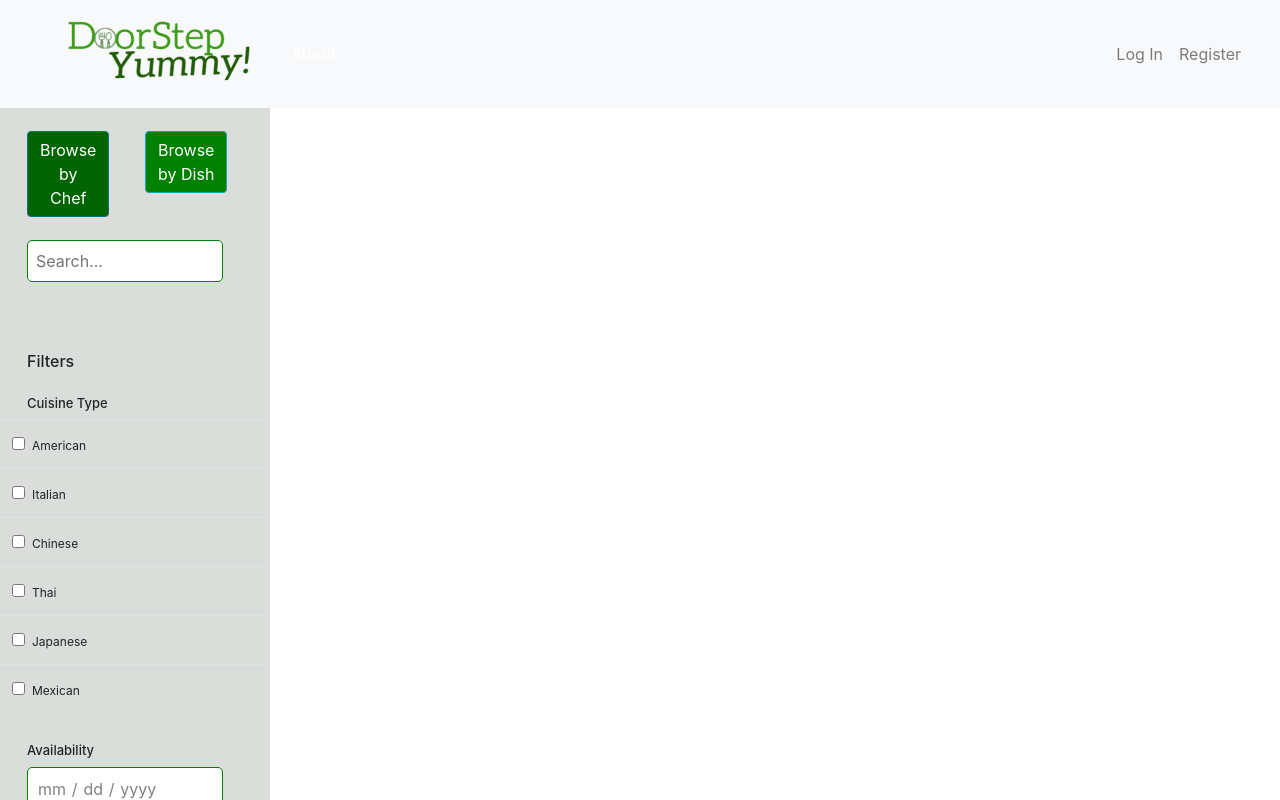
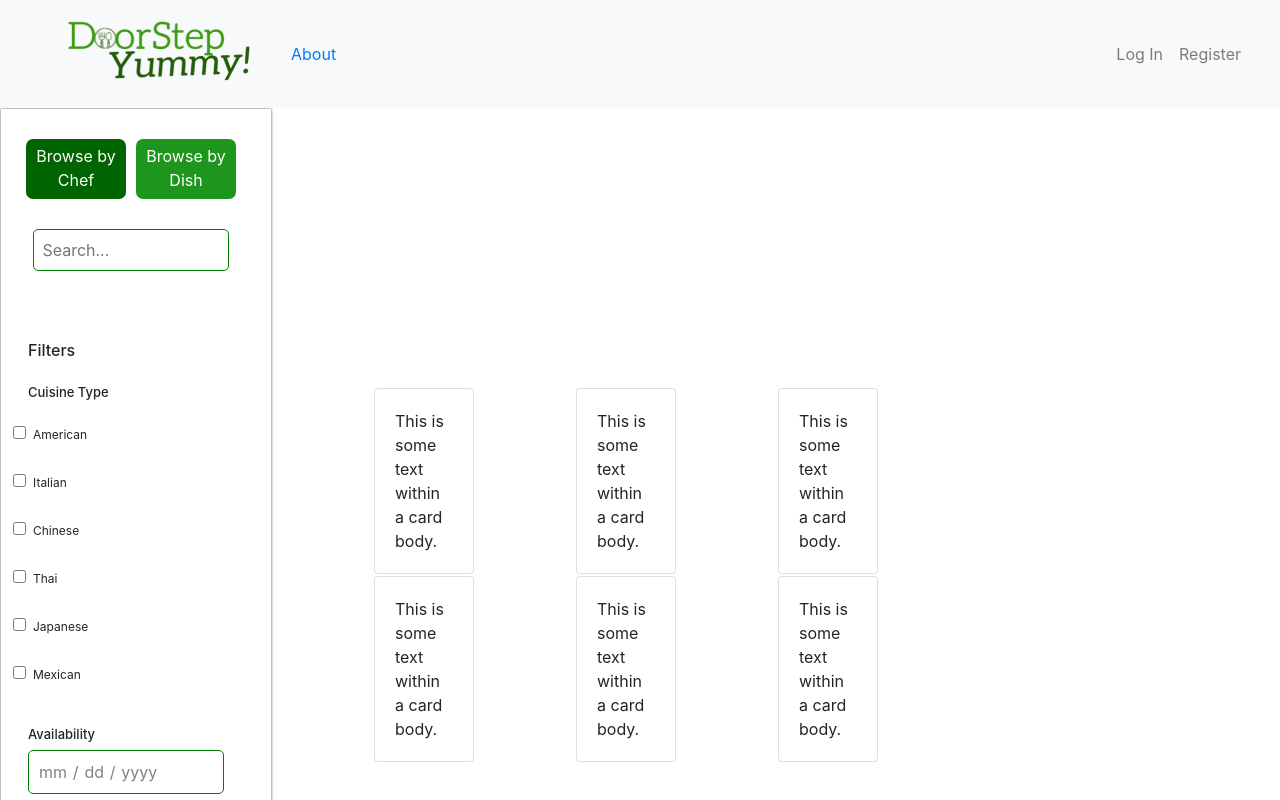
Before and after one commit to CEN3031-4d/DoorStepYum, a React (Create React App) app in the folder client/: page /BrowsebyChef in a window 1280 px wide. Shown: the top 800 px of the page. Built offline with nearby package versions, Linux system fonts and the light colour scheme.

Commit message:
work in progress

```diff
--- a/client/src/App.js
+++ b/client/src/App.js
@@ -10,7 +10,6 @@ import Header from "./components/Header/Header"
 
 const App = () => {
   return (
-
 
     <div>
       <Header />
--- a/client/src/views/BrowsebyChef/BrowsebyChef.css
+++ b/client/src/views/BrowsebyChef/BrowsebyChef.css
@@ -3,15 +3,54 @@
     align-items: stretch;
 }
 
-a:link{
-    color:white;
+#sidebar {
+    background-color: rgb(255, 255, 255) !important;
+    min-width: 270px;
+    max-width: 270px;
+    min-height: 100vh;
+    box-shadow: 0px 0 3px 0 #555;
 }
 
-.searchwrapper{
-    align-items: center;
-    margin-top: 80px;
-    margin-left: 10%;
+#button1{
+background-color: darkgreen;
+margin-left: 40px;
+margin-top:30px;
+width: 100px;
+text-decoration: none;
+text-align: center;
+height: 60px;
+padding: 5px;
+border-radius: 7px;
+color: white;
+}
 
+#button1:hover{
+  cursor: pointer;
+}
+
+#button2{
+background-color: rgb(30, 150, 30);
+margin-left: 10px;
+margin-top: 30px;
+width: 100px;
+text-decoration: none !important;
+color: white;
+text-align: center;
+height: 60px;
+padding: 5px;
+border-radius: 7px;
+}
+
+#button2:hover{
+  cursor: pointer;
+  background-color: darkgreen;
+}
+
+
+#searchbar{
+  padding: 8px;
+  margin-top: 30px;
+  margin-left: 12%;
 }
 
 .filterheader{
@@ -20,24 +59,20 @@ a:link{
     margin-bottom: 25px;
 }
 
+
 .form-check-label{
-    font-size: 12px;
+    font-size: 12px !important;
 }
 
 #tablecuisine{
     margin-bottom: 30px;
+    border-collapse: collapse;
 }
 
-#sidebar {
-    background-color: rgb(218, 221, 218);
-    min-width: 270px;
-    max-width: 270px;
-    min-height: 100vh;
+td{
+    border: none !important;
 }
 
-#sidebar.active {
-    margin-left: -250px;
-}
 
 .h1style{
     font-size: 13px;
@@ -65,7 +100,7 @@ input[type=range] {
     height: 16px;
     width: 16px;
     border-radius: 41px;
-    background: #ffffff;
+    background: #a19f9f !important;
     cursor: pointer;
     -webkit-appearance: none;
     margin-top: -6px;
@@ -89,7 +124,7 @@ input[type=range] {
     height: 36px;
     width: 16px;
     border-radius: 41px;
-    background: #acaaaa;
+    background: #686767 !important;
     cursor: pointer;
   }
   input[type=range]::-ms-track {
@@ -118,7 +153,7 @@ input[type=range] {
     height: 36px;
     width: 16px;
     border-radius: 41px;
-    background: #d1cfcf;
+    background: #686666 !important;
     cursor: pointer;
     height: 8.4px;
   }
@@ -145,3 +180,17 @@ input[type=range] {
   input[type=date]::-webkit-datetime-edit-year-field { color: rgb(129, 129, 131); }
   input[type=date]::-webkit-inner-spin-button { display: none; }
   input[type=date]::-webkit-calendar-picker-indicator { background: white; height: 15px;}
+
+  .card{
+    width:100px;
+    margin-left: 100px;
+  }
+
+  tr{
+    border: none !important;
+  }
+
+  table{
+    border-collapse: collapse !important;
+    border: none !important;
+  }
--- a/client/src/views/BrowsebyChef/BrowsebyChef.js
+++ b/client/src/views/BrowsebyChef/BrowsebyChef.js
@@ -2,29 +2,27 @@ import React from 'react';
 import './BrowsebyChef.css';
 import {
     BrowserRouter as Router,
-    Switch,
-    Route,
+    Redirect,
     Link
   } from "react-router-dom";
-
-
 
 function BrowsebyChef() {
 
     return (
         <div>
-	    <header id="page-header"></header>
 
-    <div class="wrapper">
-    <nav id="sidebar">
+        <table>
+        <tr>
+	    <td>
+        <div class="wrapper">
+        <nav id="sidebar">
         <div class = "row">
-        <div class = "button1"><button class="btn btn-info active" type="button" style={{backgroundColor: 'darkgreen'}}>Browse by Chef</button></div>
-        <div class= "button2"><a class="btn btn-info" type="button" style={{backgroundColor: 'green'}}><Link to="/BrowsebyDish" style={{textDecoration: 'none'}}>Browse by Dish</Link></a></div>
+        <a id= "button1" >Browse by Chef</a>
+        <a id="button2" href="/BrowsebyDish">Browse by Dish</a>
         </div>
 
-        <div class ="searchwrapper">
-        <input type="search" placeholder="Search..." style={{padding: '8px'}}/>
-        </div>
+        <input type="search" id="searchbar" placeholder="Search..."/>
+
 
         <div class = "filterheader">
         <h6>Filters</h6>
@@ -79,14 +77,71 @@ function BrowsebyChef() {
                     <h1 class="h1style">Rating</h1>
                     <input id="slider" type="range" />
 
+    </nav>
+    </div>
+    </td>
 
-    </nav>
+    <td>
 
-    </div>
+        <table id="display">
+
+        <tr>
+        <td>
+        <div class="card">
+        <div class="card-body">
+        This is some text within a card body.
+        </div>
+        </div>
+        </td>
+        <td>
+        <div class="card">
+        <div class="card-body">
+        This is some text within a card body.
+        </div>
+        </div>
+        </td>
+        <td>
+        <div class="card">
+        <div class="card-body">
+        This is some text within a card body.
+        </div>
+        </div>
+        </td>
+        </tr>
+
+
+        <tr>
+        <td>
+        <div class="card">
+        <div class="card-body">
+        This is some text within a card body.
+        </div>
+        </div>
+        </td>
+        <td>
+        <div class="card">
+        <div class="card-body">
+        This is some text within a card body.
+        </div>
+        </div>
+        </td>
+        <td>
+        <div class="card">
+        <div class="card-body">
+        This is some text within a card body.
+        </div>
+        </div>
+        </td>
+        </tr>
+
+
+
+        </table>
+        </td>
+    </tr>
+    </table>
 
         </div>
-
-
     );
 }
 export default BrowsebyChef;
--- a/client/src/views/BrowsebyDish/BrowsebyDish.css
+++ b/client/src/views/BrowsebyDish/BrowsebyDish.css
@@ -3,34 +3,50 @@
     align-items: stretch;
 }
 
-.button1{
-    padding: 6px  12px;
-    margin-top: 17px;
-    width: 70px;
-    height: 35px;
-    font-size: 7px;
-    margin-left: 10%;
-    margin-right: 10px;
+#sidebar {
+  background-color: rgb(255, 255, 255) !important;
+  min-width: 270px;
+  max-width: 270px;
+  min-height: 100vh;
+  box-shadow: 0px 0 3px 0 #555;
 }
 
-.button2{
-    padding: 6px  12px;
-    margin: 8px 0px 0px;
-    margin-top: 17px;
-    width: 70px;
-    height: 35px;
-    font-size: 7px;
-    margin-left: 38px;
-    margin-right: 10px;
+#button4{
+background-color: darkgreen;
+margin-left: 10px;
+margin-top:30px;
+width: 100px;
+text-decoration: none;
+text-align: center;
+height: 60px;
+padding: 5px;
+border-radius: 7px;
+color: white;
+}
+
+#button4:hover{
+cursor: pointer;
+}
+
+#button3{
+background-color: rgb(30, 150, 30);
+margin-left: 40px;
+margin-top: 30px;
+width: 100px;
+text-decoration: none !important;
+color: white;
+text-align: center;
+height: 60px;
+padding: 5px;
+border-radius: 7px;
+}
+
+#button3:hover{
+cursor: pointer;
+background-color: darkgreen;
 }
 
 
-.searchwrapper{
-    align-items: center;
-    margin-top: 80px;
-    margin-left: 10%;
-
-}
 
 .filterheader{
     margin-top: 70px;
--- a/client/src/views/BrowsebyDish/BrowsebyDish.js
+++ b/client/src/views/BrowsebyDish/BrowsebyDish.js
@@ -12,19 +12,17 @@ import {
 function BrowsebyChef() {
 
     return (
-        <div>
-	    <header id="page-header"></header>
+
+
 
     <div class="wrapper">
     <nav id="sidebar">
         <div class = "row">
-        <div class = "button1"><button class="btn btn-info" type="button" style={{backgroundColor: 'green'}}><Link to="/BrowsebyChef" style={{textDecoration: 'none'}}>Browse by Chef</Link></button></div>
-        <div class= "button2"><button class="btn btn-info active" type="button" style={{backgroundColor: 'darkgreen'}}>Browse by Dish</button></div>
+        <a id= "button3" href="/BrowsebyChef">Browse by Chef</a>
+        <a id="button4">Browse by Dish</a>
         </div>
 
-        <div class ="searchwrapper">
-        <input type="search" placeholder="Search..." style={{padding: '8px'}}/>
-        </div>
+        <input type="search" id="searchbar" placeholder="Search..."/>
 
         <div class = "filterheader">
         <h6>Filters</h6>
@@ -80,7 +78,6 @@ function BrowsebyChef() {
 
 
 
-    </div>
 
         </div>
 
```
